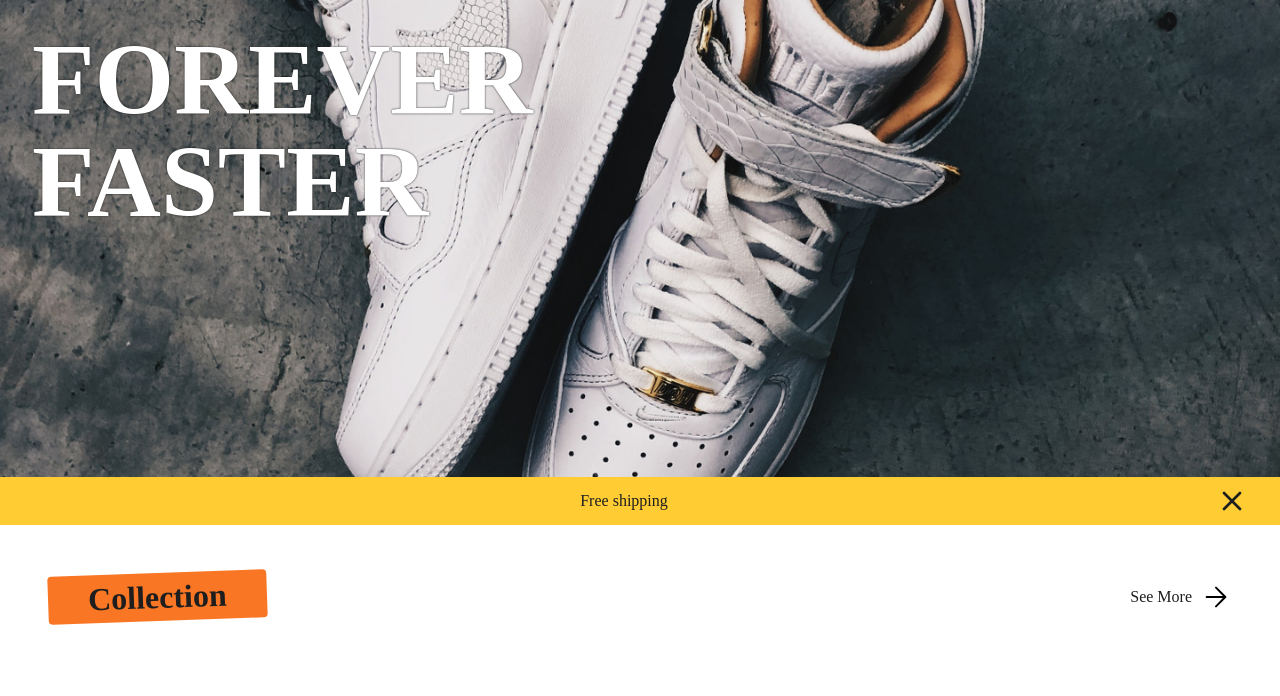
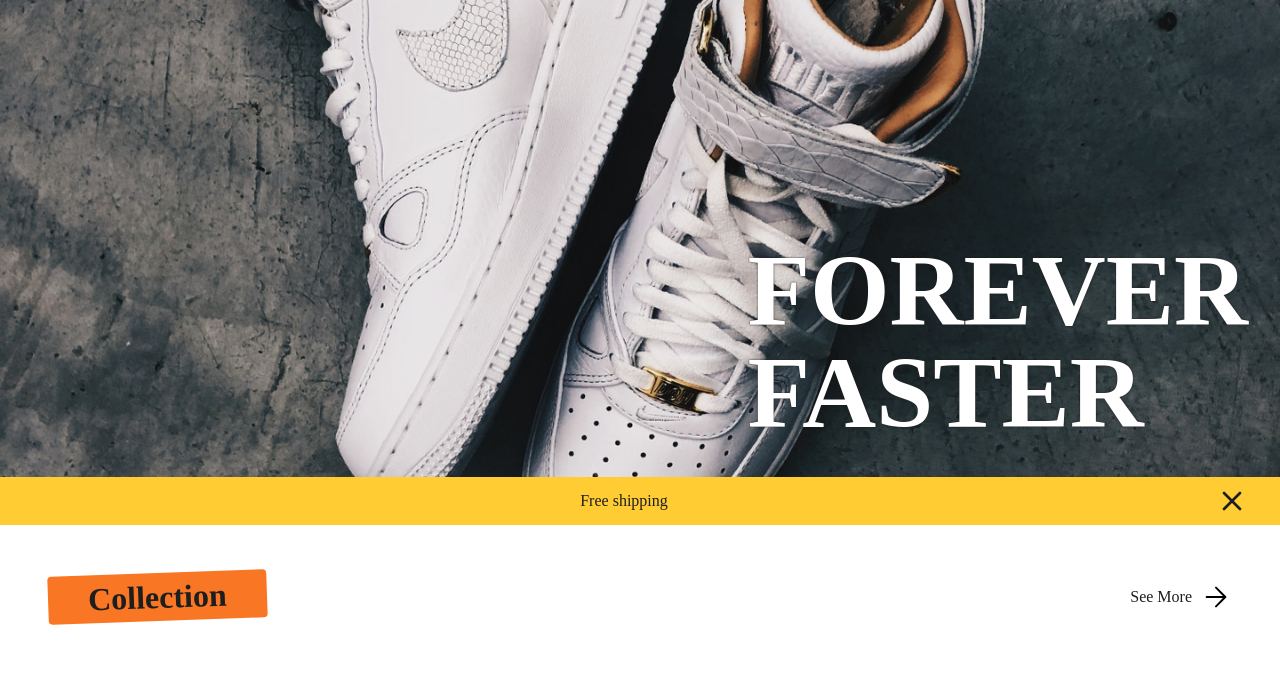
Before and after one commit to GregoryJego/demo-site, a website built with Parcel: page src/index.html in a window 1280 px wide. Shown: the part 104-800 px from the top of the page. Built offline with nearby package versions, Linux system fonts and the light colour scheme; some packages are replaced by stand-ins of ours.

```diff
--- a/src/css/main.css
+++ b/src/css/main.css
@@ -216,8 +216,8 @@
   background-repeat: no-repeat;
   background-size: cover;
   display: flex;
-  justify-content: flex-start;
-  align-items: flex-start;
+  justify-content: flex-end;
+  align-items: flex-end;
 }
 
 .main-title {
```
